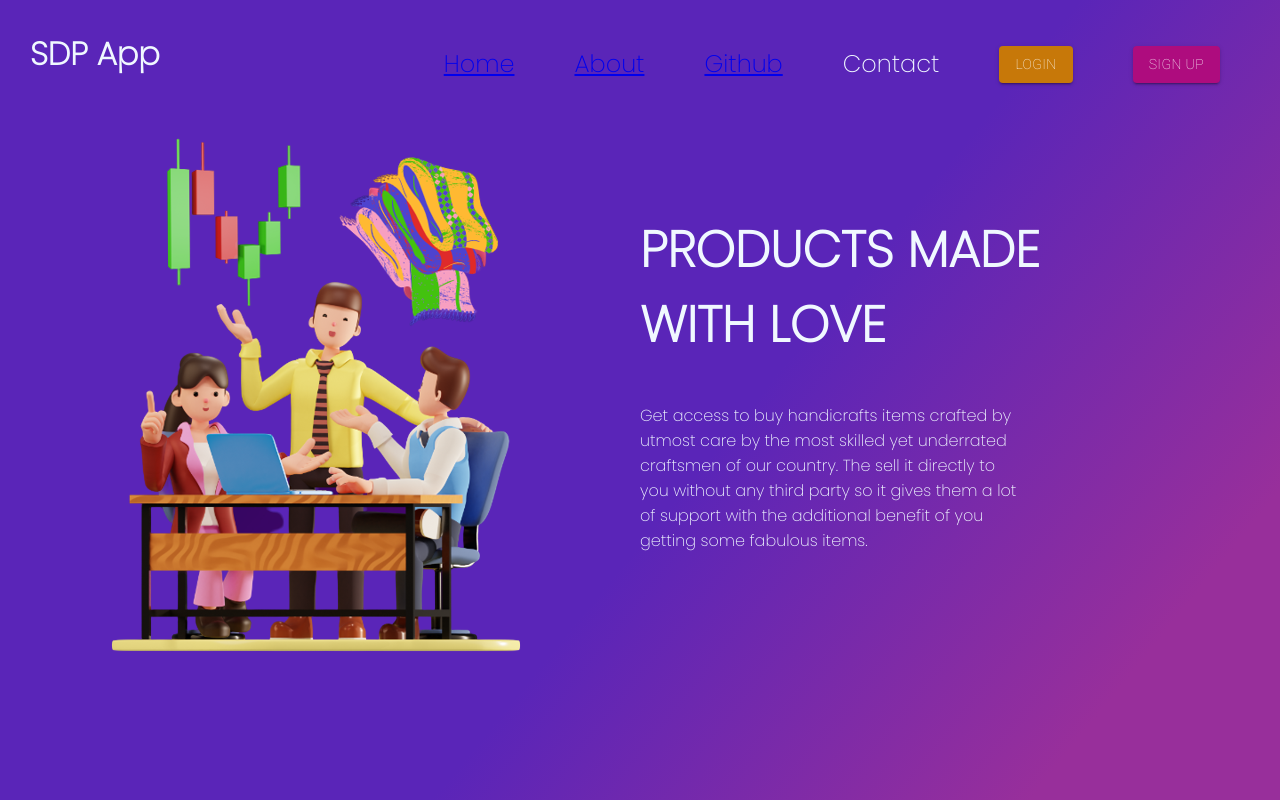
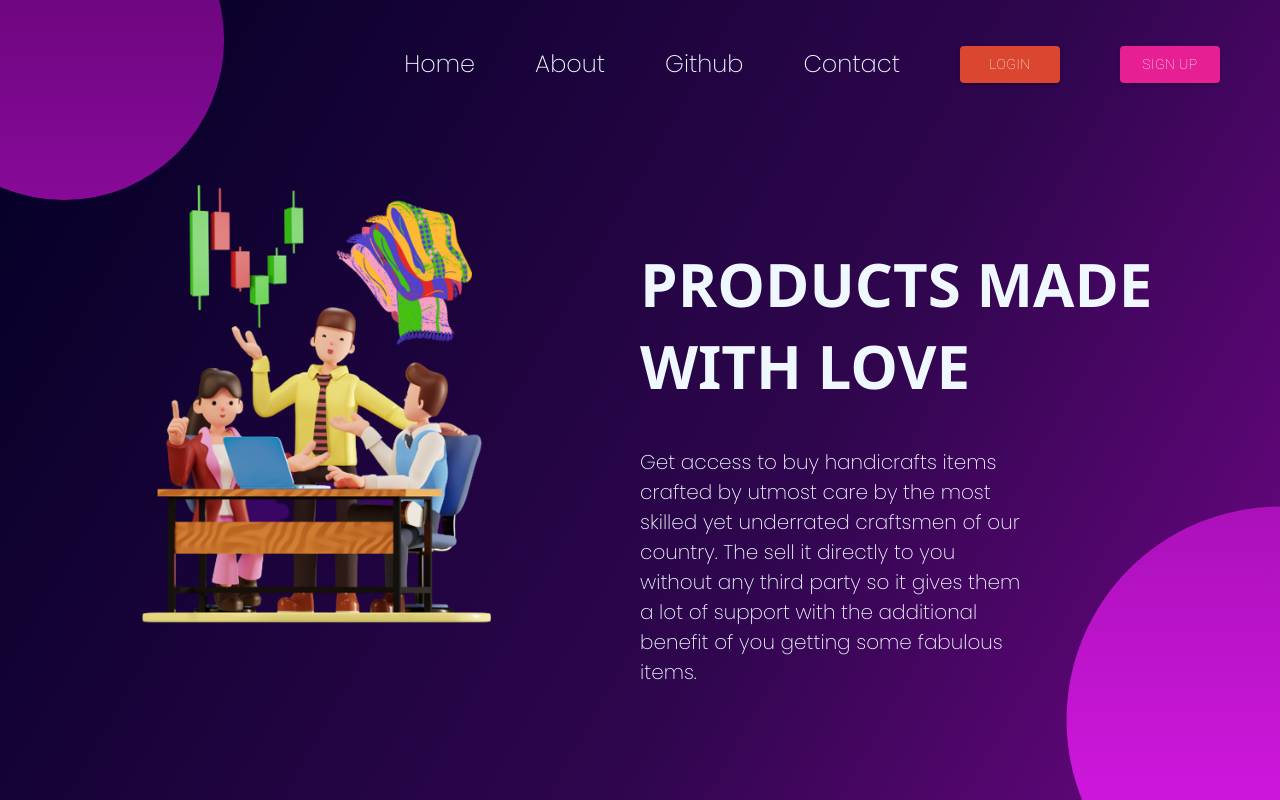
Before and after one commit to Rishav-code-bit/HelpingHand, a React (Create React App) app: page / in a window 1280 px wide. Built offline with nearby package versions, Linux system fonts and the light colour scheme; the HTML template or start-up script is replaced by a standard one; a web font is replaced by a local one.

Commit message:
fixed homepage

```diff
--- a/src/components/Homepage/Home.css
+++ b/src/components/Homepage/Home.css
@@ -1,3 +1,7 @@
+Link{
+    text-decoration: none;
+}
+
 .home-container {
     position: fixed;
     top: 0;
@@ -5,8 +9,33 @@
     height: 100%;
     width: 100%;
     padding: 0;
-    background-color: #5a25b8;
-    background-image: linear-gradient(129deg, #5a25b8 56%, #982f9b 87%);
+    background: rgb(2,0,36);
+    background: linear-gradient(120deg, rgba(2,0,36,1) 0%, rgba(47,6,78,1) 62%, rgba(111,6,133,1) 100%);
+    z-index: 1;
+}
+
+.home-container::before{
+    content: '';
+    position: absolute;
+    top: 0;
+    left: 0;
+    width: 100%;
+    height: 100%;
+    background: linear-gradient(#6f0681,#ce17dc);
+    clip-path: circle(20% at right 90%);
+    z-index: -99999;
+}
+
+.home-container::after{
+    content: '';
+    position: absolute;
+    top: 0;
+    left: 0;
+    width: 100%;
+    height: 100%;
+    background: linear-gradient(#6f0681,#ce17dc);
+    clip-path: circle(15% at 5% 5%);
+    z-index: -99999;
 }
 
 .home-title h1{
@@ -39,13 +68,17 @@
 }
 
 .login-button {
-    background-color: #c77809 !important ;
-    margin-left: 30px;
-    margin-right: 30px;
+    background-color: #da462f !important ;
+    width: 100px;
+    font-size: 30px;
+    font-weight: bolder;
 }
 
 .signup-button {
-    background-color: #ae0c7e !important ;
+    background-color: #e61f93 !important ;
+    width: 100px;
+    font-size: larger;
+    font-weight: bolder;
 }
 
 .home-lists ul li:hover{
@@ -64,19 +97,25 @@
     justify-content: center;
 }
 
+.home-image-container img{
+    width: 60%;
+}
+
 .home-text-container{
     float: right;
     width: 50%;
-    padding-top: 100px;
+    padding-top: 130px;
     color: aliceblue;
 }
 
 .home-text-container h1{
-    font-size: 50px;
-    font-weight: bolder;
+    font-family:'Segoe UI', Tahoma, Geneva, Verdana, sans-serif;
+    font-size: 60px;
+    font-weight: 900px;
 }
 
 .home-text-container p{
+    font-size: 20px;
     padding-top: 40px;
     width: 60%;
 }
--- a/src/components/Homepage/Home.js
+++ b/src/components/Homepage/Home.js
@@ -10,16 +10,16 @@ function Home() {
         <div className='home-navbar'>
         <div className="home-navbar-container">
           <div classname='home-title'>
-            <h1>SDP App</h1>
+            <h1> </h1>
           </div>
             <div className='home-lists'>
                 <ul>
-                    <li><Link to="/">Home</Link></li>
-                    <li><Link to="/about">About</Link></li>
-                    <li><a href="https://github.com/Rishav-code-bit/HelpingHand">Github</a></li>
+                    <li>Home</li>
+                    <li>About</li>
+                    <li>Github</li>
                     <li>Contact</li>
-                    <li><Link to="/login"><Button className='login-button' variant="contained">Login</Button></Link></li>
-                    <li><Link to="/signup"><Button className='signup-button' variant="contained">Sign Up</Button></Link></li>
+                    <li><Link className='link-decoration' to="/login"><Button className='login-button' variant="contained">Login</Button></Link></li>
+                    <li><Link className='link-decoration' to="/signup"><Button className='signup-button' variant="contained">Sign Up</Button></Link></li>
                 </ul>
             </div>
         </div>
--- a/src/index.css
+++ b/src/index.css
@@ -4,3 +4,7 @@ body {
   margin: 0;
   font-family: 'Poppins', sans-serif;
 }
+
+.link-decoration{
+  text-decoration: none;
+}
```
